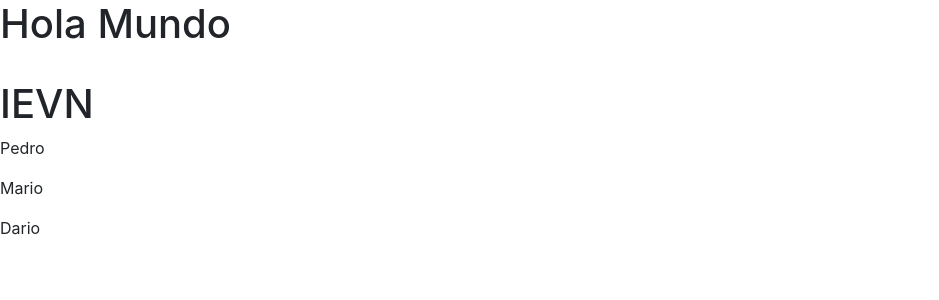
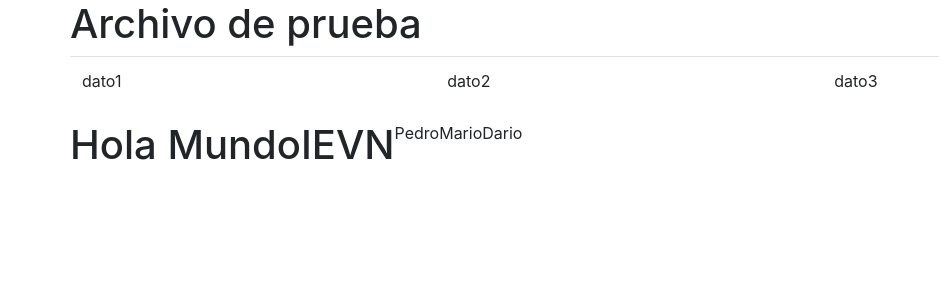
Before and after one commit to IEVN-1003-20001019/api_utl, a Flask app: page / in a window 1280 px wide. Shown: the top 300 px of the page, without its empty margins (0-939 px from the left). Run offline with Flask 3, Linux system fonts and the light colour scheme.

Commit message:
MGDE | 14/11/2023

```diff
--- /dev/null
+++ b/src/templates/base.html
@@ -0,0 +1,26 @@
+<!DOCTYPE html>
+<html lang="en">
+<head>
+    <meta charset="UTF-8">
+    <meta name="viewport" content="width=device-width, initial-scale=1.0">
+    <link rel="stylesheet" href="https://cdn.jsdelivr.net/npm/bootstrap@4.3.1/dist/css/bootstrap.min.css" integrity="sha384-ggOyR0iXCbMQv3Xipma34MD+dH/1fQ784/j6cY/iJTQUOhcWr7x9JvoRxT2MZw1T" crossorigin="anonymous">
+    <title>Document</title>
+</head>
+<body>
+    <div class="container">
+        <div class="row">
+            <h1>Archivo de prueba</h1>
+                <table class="table table">
+                    <tr>
+                        <td>dato1</td>
+                        <td>dato2</td>
+                        <td>dato3</td>
+                    </tr>
+                </table>
+                {% block content %}
+
+                {%endblock%}
+        </div>
+    </div>
+</body>
+</html>
--- a/src/templates/index.html
+++ b/src/templates/index.html
@@ -1,17 +1,10 @@
-<!DOCTYPE html>
-<html lang="en">
-<head>
-    <meta charset="UTF-8">
-    <meta name="viewport" content="width=device-width, initial-scale=1.0">
-    <link rel="stylesheet" href="https://cdn.jsdelivr.net/npm/bootstrap@4.3.1/dist/css/bootstrap.min.css" integrity="sha384-ggOyR0iXCbMQv3Xipma34MD+dH/1fQ784/j6cY/iJTQUOhcWr7x9JvoRxT2MZw1T" crossorigin="anonymous">
-    <title>Document</title>
-</head>
-<body>
+    {%extends "base.html" %}
+
+    {%block content%}
+
     <h1>Hola Mundo</h1>
-    <br>
     <h1>{{titulo}}</h1>
-    {% for val in list %}
+    {%for val in list %}
         <p>{{val}}</p>
     {%endfor%}
-</body>
-</html>
+    {%endblock%}
```
